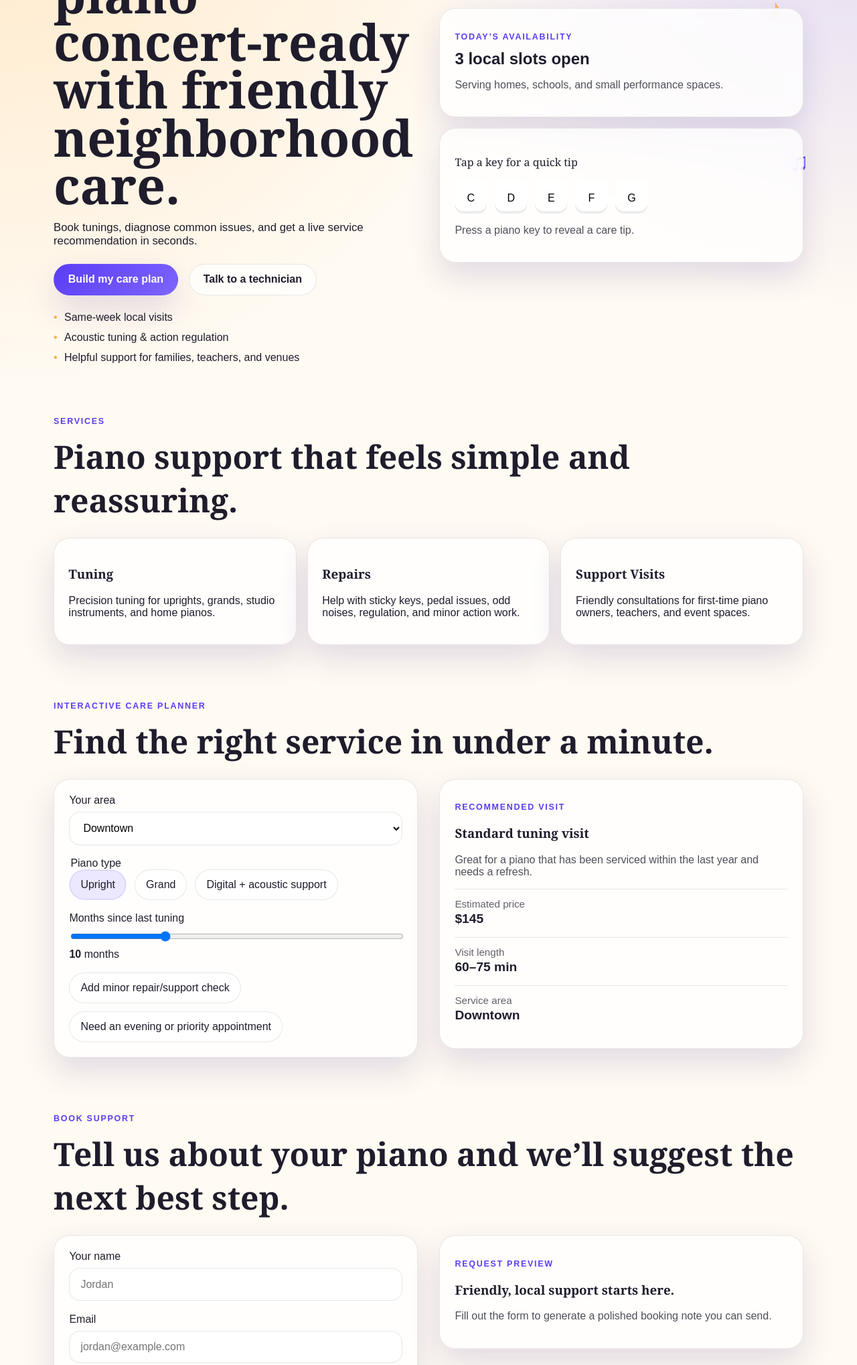
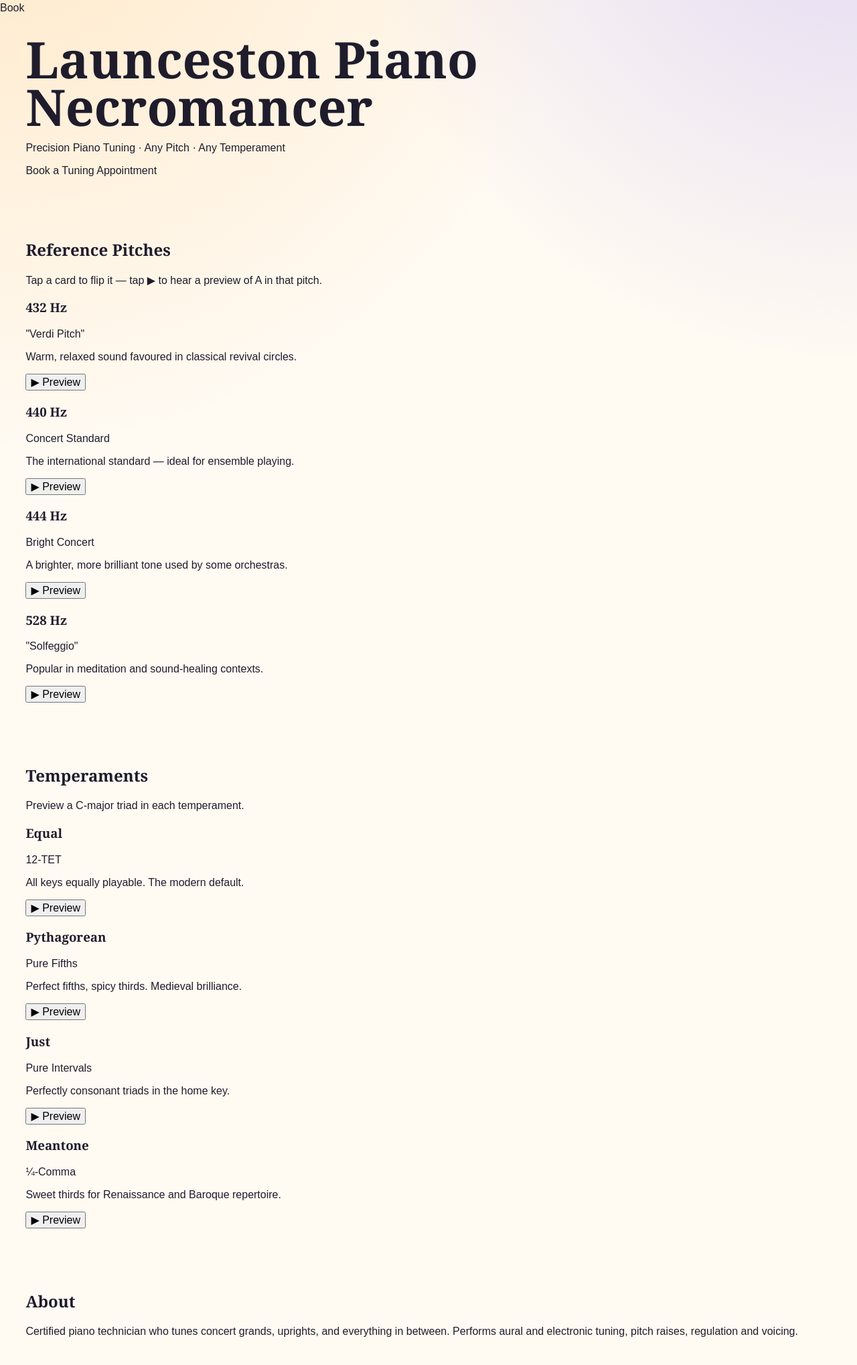
Before and after one commit to Herzkrieg/pianotuning, a plain HTML site: page index.html in a window 1280 px wide. Shown: the part 223-2261 px from the top of the page at 67% size. Drawn offline with Linux system fonts and the light colour scheme.

Commit message:
Update index.html

```diff
--- a/index.html
+++ b/index.html
@@ -1,209 +1,154 @@
 <!DOCTYPE html>
 <html lang="en">
 <head>
-    <meta charset="UTF-8" />
-    <meta name="viewport" content="width=device-width, initial-scale=1.0" />
-    <title>BrightKey Piano Tuning</title>
-    <meta
-      name="description"
-      content="BrightKey offers local piano tuning, repairs, and support with an interactive service planner."
-    />
-    <link rel="stylesheet" href="styles.css" />
+<meta charset="UTF-8">
+<meta name="viewport" content="width=device-width, initial-scale=1.0">
+<title>Piano Necromancer — Piano Tuning in Launceston</title>
+<link rel="stylesheet" href="styles.css">
 </head>
 <body>
-    <header class="hero">
-      <nav class="nav">
-        <a class="brand" href="#top">BrightKey</a>
-        <div class="nav-links">
-          <a href="#services">Services</a>
-          <a href="#planner">Care Planner</a>
-          <a href="#contact">Contact</a>
-        </div>
+
+<canvas id="particles"></canvas>
+
+<!-- Side piano navigation -->
+  <nav class="piano-nav" aria-label="Site navigation piano">
+    <div class="piano-key white" data-target="#hero" data-note="C4"><span>Home</span></div>
+    <div class="piano-key black" data-note="C#4"></div>
+    <div class="piano-key white" data-target="#pitches" data-note="D4"><span>Pitch</span></div>
+    <div class="piano-key black" data-note="D#4"></div>
+    <div class="piano-key white" data-target="#temperaments" data-note="E4"><span>Temp.</span></div>
+    <div class="piano-key white" data-target="#about" data-note="F4"><span>About</span></div>
+    <div class="piano-key black" data-note="F#4"></div>
+    <div class="piano-key white" data-target="#booking" data-note="G4"><span>Book</span></div>
   </nav>
 
-      <section class="hero-content" id="top">
-        <div class="hero-copy">
-          <p class="eyebrow">Local piano technician & tuning support</p>
-          <h1>Keep your piano concert-ready with friendly neighborhood care.</h1>
-          <p class="lead">
-            Book tunings, diagnose common issues, and get a live service recommendation in
-            seconds.
-          </p>
-          <div class="hero-actions">
-            <a class="button button-primary" href="#planner">Build my care plan</a>
-            <a class="button button-secondary" href="#contact">Talk to a technician</a>
+<header id="hero" class="section">
+  <h1 class="title glitch" data-text="Launceston Piano Necromancer">Launceston Piano Necromancer</h1>
+  <p class="subtitle">Precision Piano Tuning · Any Pitch · Any Temperament</p>
+  <a href="#booking" class="cta">Book a Tuning Appointment</a>
+</header>
+
+<section id="pitches" class="section">
+  <h2 class="title">Reference Pitches</h2>
+  <p class="hint">Tap a card to flip it — tap ▶ to hear a preview of A in that pitch.</p>
+  <div class="card-grid">
+    <div class="flip-card" tabindex="0">
+      <div class="flip-inner">
+        <div class="flip-front"><h3>432 Hz</h3><p>"Verdi Pitch"</p></div>
+        <div class="flip-back">
+          <p>Warm, relaxed sound favoured in classical revival circles.</p>
+          <button class="play" data-freq="432">▶ Preview</button>
         </div>
-          <ul class="hero-points">
-            <li>Same-week local visits</li>
-            <li>Acoustic tuning & action regulation</li>
-            <li>Helpful support for families, teachers, and venues</li>
-          </ul>
       </div>
-
-        <div class="hero-panel">
-          <div class="floating-note">♪</div>
-          <div class="floating-note note-delay">♫</div>
-          <div class="status-card">
-            <p class="status-label">Today’s availability</p>
-            <p class="status-value">3 local slots open</p>
-            <p class="status-meta">Serving homes, schools, and small performance spaces.</p>
     </div>
-
-          <div class="keyboard-card">
-            <p class="card-title">Tap a key for a quick tip</p>
-            <div class="keyboard" id="keyboard">
-              <button type="button" class="key" data-tip="A tuning visit helps stabilize pitch across the whole instrument.">C</button>
-              <button type="button" class="key" data-tip="Sticky or sluggish keys often improve with action cleaning and adjustment.">D</button>
-              <button type="button" class="key" data-tip="Buzzes and rattles can point to loose hardware or pedal regulation needs.">E</button>
-              <button type="button" class="key" data-tip="Seasonal humidity shifts are one of the biggest reasons pianos drift out of tune.">F</button>
-              <button type="button" class="key" data-tip="Preparing for a recital? A pre-event tuning keeps the instrument dependable.">G</button>
+    <div class="flip-card" tabindex="0">
+      <div class="flip-inner">
+        <div class="flip-front"><h3>440 Hz</h3><p>Concert Standard</p></div>
+        <div class="flip-back">
+          <p>The international standard — ideal for ensemble playing.</p>
+          <button class="play" data-freq="440">▶ Preview</button>
         </div>
-            <p class="keyboard-tip" id="keyboard-tip">Press a piano key to reveal a care tip.</p>
+      </div>
+    </div>
+    <div class="flip-card" tabindex="0">
+      <div class="flip-inner">
+        <div class="flip-front"><h3>444 Hz</h3><p>Bright Concert</p></div>
+        <div class="flip-back">
+          <p>A brighter, more brilliant tone used by some orchestras.</p>
+          <button class="play" data-freq="444">▶ Preview</button>
+        </div>
+      </div>
+    </div>
+    <div class="flip-card" tabindex="0">
+      <div class="flip-inner">
+        <div class="flip-front"><h3>528 Hz</h3><p>"Solfeggio"</p></div>
+        <div class="flip-back">
+          <p>Popular in meditation and sound-healing contexts.</p>
+          <button class="play" data-freq="528">▶ Preview</button>
+        </div>
+      </div>
     </div>
   </div>
 </section>
-    </header>
 
-    <main>
-      <section class="section services" id="services">
-        <div class="section-heading">
-          <p class="eyebrow">Services</p>
-          <h2>Piano support that feels simple and reassuring.</h2>
+<section id="temperaments" class="section">
+  <h2 class="title">Temperaments</h2>
+  <p class="hint">Preview a C-major triad in each temperament.</p>
+  <div class="card-grid">
+    <div class="flip-card" tabindex="0">
+      <div class="flip-inner">
+        <div class="flip-front"><h3>Equal</h3><p>12-TET</p></div>
+        <div class="flip-back">
+          <p>All keys equally playable. The modern default.</p>
+          <button class="play-chord" data-temp="equal">▶ Preview</button>
         </div>
-        <div class="service-grid">
-          <article class="service-card">
-            <h3>Tuning</h3>
-            <p>Precision tuning for uprights, grands, studio instruments, and home pianos.</p>
-          </article>
-          <article class="service-card">
-            <h3>Repairs</h3>
-            <p>Help with sticky keys, pedal issues, odd noises, regulation, and minor action work.</p>
-          </article>
-          <article class="service-card">
-            <h3>Support Visits</h3>
-            <p>Friendly consultations for first-time piano owners, teachers, and event spaces.</p>
-          </article>
+      </div>
+    </div>
+    <div class="flip-card" tabindex="0">
+      <div class="flip-inner">
+        <div class="flip-front"><h3>Pythagorean</h3><p>Pure Fifths</p></div>
+        <div class="flip-back">
+          <p>Perfect fifths, spicy thirds. Medieval brilliance.</p>
+          <button class="play-chord" data-temp="pythagorean">▶ Preview</button>
+        </div>
+      </div>
+    </div>
+    <div class="flip-card" tabindex="0">
+      <div class="flip-inner">
+        <div class="flip-front"><h3>Just</h3><p>Pure Intervals</p></div>
+        <div class="flip-back">
+          <p>Perfectly consonant triads in the home key.</p>
+          <button class="play-chord" data-temp="just">▶ Preview</button>
+        </div>
+      </div>
+    </div>
+    <div class="flip-card" tabindex="0">
+      <div class="flip-inner">
+        <div class="flip-front"><h3>Meantone</h3><p>¼-Comma</p></div>
+        <div class="flip-back">
+          <p>Sweet thirds for Renaissance and Baroque repertoire.</p>
+          <button class="play-chord" data-temp="meantone">▶ Preview</button>
+        </div>
+      </div>
+    </div>
   </div>
 </section>
 
-      <section class="section planner" id="planner">
-        <div class="section-heading">
-          <p class="eyebrow">Interactive care planner</p>
-          <h2>Find the right service in under a minute.</h2>
-        </div>
-
-        <div class="planner-layout">
-          <form class="planner-form" id="planner-form">
-            <label>
-              Your area
-              <select id="area" name="area">
-                <option value="Downtown">Downtown</option>
-                <option value="Northside">Northside</option>
-                <option value="West End">West End</option>
-                <option value="Lakeside">Lakeside</option>
-              </select>
-            </label>
-
-            <fieldset>
-              <legend>Piano type</legend>
-              <div class="choice-row">
-                <label class="pill-option">
-                  <input type="radio" name="pianoType" value="Upright" checked />
-                  <span>Upright</span>
-                </label>
-                <label class="pill-option">
-                  <input type="radio" name="pianoType" value="Grand" />
-                  <span>Grand</span>
-                </label>
-                <label class="pill-option">
-                  <input type="radio" name="pianoType" value="Digital + acoustic support" />
-                  <span>Digital + acoustic support</span>
-                </label>
-              </div>
-            </fieldset>
-
-            <label>
-              Months since last tuning
-              <input id="months" name="months" type="range" min="0" max="36" value="10" />
-              <span class="range-value"><strong id="months-value">10</strong> months</span>
-            </label>
-
-            <div class="choice-stack">
-              <label class="toggle-option">
-                <input type="checkbox" id="repair" name="repair" />
-                <span>Add minor repair/support check</span>
-              </label>
-              <label class="toggle-option">
-                <input type="checkbox" id="priority" name="priority" />
-                <span>Need an evening or priority appointment</span>
-              </label>
-            </div>
-          </form>
-
-          <aside class="planner-summary" aria-live="polite">
-            <p class="summary-label">Recommended visit</p>
-            <h3 id="recommendation">Standard tuning visit</h3>
-            <p id="summary-copy">
-              Great for a piano that has been serviced within the last year and needs a refresh.
-            </p>
-
-            <dl class="summary-metrics">
-              <div>
-                <dt>Estimated price</dt>
-                <dd id="estimate">$145</dd>
-              </div>
-              <div>
-                <dt>Visit length</dt>
-                <dd id="duration">60–75 min</dd>
-              </div>
-              <div>
-                <dt>Service area</dt>
-                <dd id="service-area">Downtown</dd>
-              </div>
-            </dl>
-          </aside>
-        </div>
+<section id="about" class="section">
+  <h2 class="title">About</h2>
+  <p class="body-text">Certified piano technician who tunes concert grands, uprights, and everything in between. Performs aural and electronic tuning, pitch raises, regulation and voicing.</p>
 </section>
 
-      <section class="section contact" id="contact">
-        <div class="section-heading">
-          <p class="eyebrow">Book support</p>
-          <h2>Tell us about your piano and we’ll suggest the next best step.</h2>
-        </div>
+<section id="booking" class="section">
+  <h2 class="title">Book a Tuning Appointment</h2>
+  <form id="bookingForm" class="booking">
+    <input type="text" name="name" placeholder="Your name" required>
+    <input type="email" name="email" placeholder="Your email" required>
+    <input type="tel" name="phone" placeholder="Phone number" required>
+    <input type="text" name="location" placeholder="Suburb / address" required>
+    <label class="date-label">
+      Preferred date
+      <input type="date" name="date" required>
+    </label>
+    <select name="pitch">
+      <option value="440">440 Hz (standard)</option>
+      <option value="432">432 Hz</option>
+      <option value="444">444 Hz</option>
+      <option value="528">528 Hz</option>
+    </select>
+    <select name="temperament">
+      <option>Equal temperament</option>
+      <option>Pythagorean</option>
+      <option>Just intonation</option>
+      <option>Meantone</option>
+    </select>
+    <textarea name="message" placeholder="Piano model, location, preferred dates…" rows="4"></textarea>
+    <button type="submit" class="cta">Send Booking Request</button>
+    <p id="formStatus" role="status"></p>
+  </form>
+</section>
 
-        <div class="contact-layout">
-          <form class="contact-form" id="contact-form">
-            <label>
-              Your name
-              <input type="text" id="name" name="name" placeholder="Jordan" required />
-            </label>
-            <label>
-              Email
-              <input type="email" id="email" name="email" placeholder="jordan@example.com" required />
-            </label>
-            <label>
-              What do you need help with?
-              <textarea
-                id="details"
-                name="details"
-                rows="4"
-                placeholder="My upright piano sounds bright in the middle octave and one pedal feels loose."
-                required
-              ></textarea>
-            </label>
-            <button class="button button-primary" type="submit">Preview my request</button>
-          </form>
-
-          <div class="confirmation-card" id="confirmation-card">
-            <p class="summary-label">Request preview</p>
-            <h3>Friendly, local support starts here.</h3>
-            <p id="confirmation-message">
-              Fill out the form to generate a polished booking note you can send.
-            </p>
-          </div>
-        </div>
-      </section>
-    </main>
+<footer>© 2026 Piano Necromancer Piano Tuning</footer>
 
 <script src="script.js"></script>
 </body>
```
Lines whose indentation alone changed are shown as unchanged.
